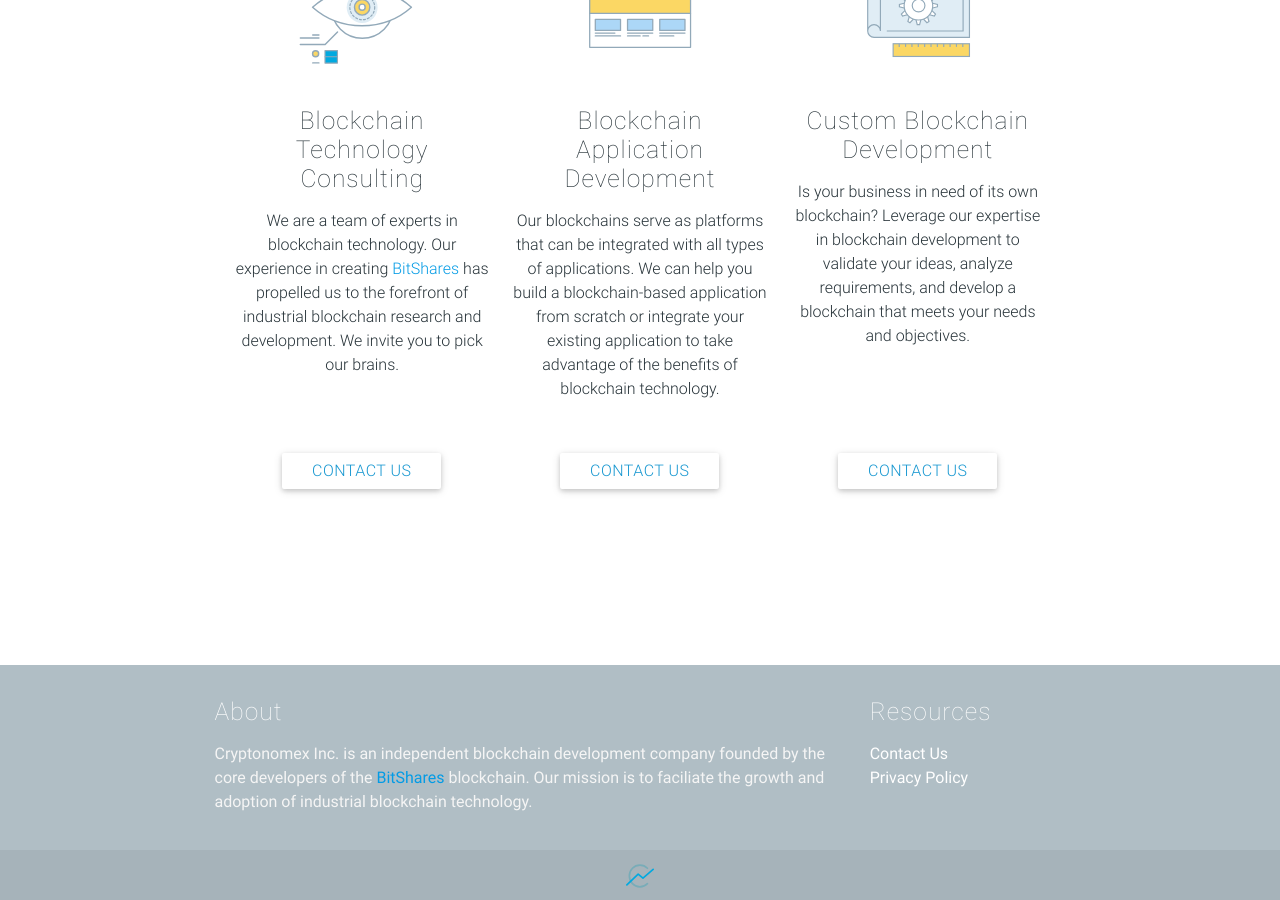
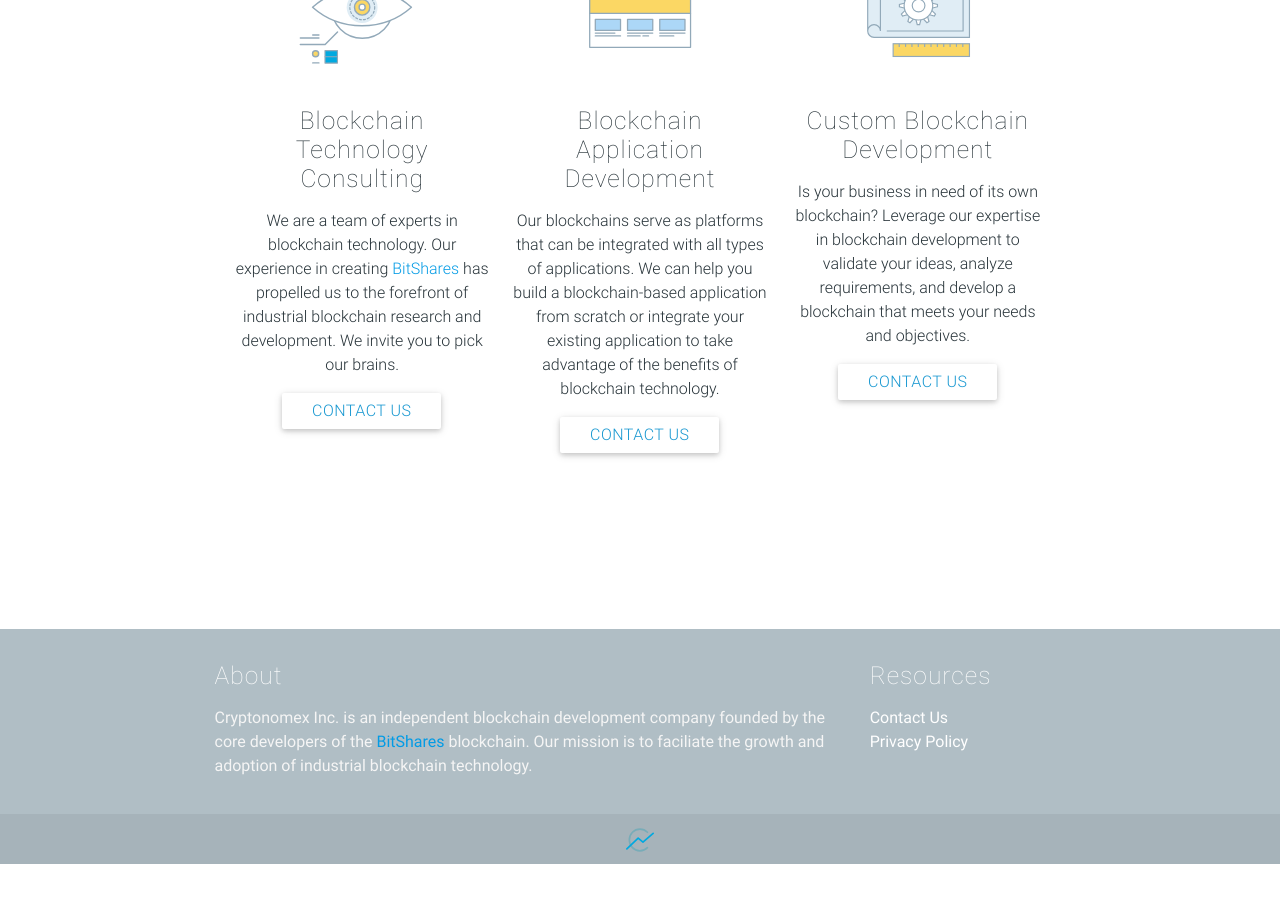
Before and after one commit to cryptonomex/cryptonomex.github.io, a Jekyll site: the page built from index.html, in a window 1280 px wide and 900 px high, scrolled down 1582 px. Built offline with Jekyll 4.4.1, drawn with Linux system fonts in a browser that asks for light colours; nearby versions of some CDN libraries; after the commit the page ends 2446 px from its top, so only the background shows below that.

Commit message:
contact button - mobile fix

```diff
--- a/index.html
+++ b/index.html
@@ -71,6 +71,11 @@ layout: default
                    We invite you to pick our brains.
                </p>
              </div>
+                <div class="icon-block">
+                  <p class="light center">
+                    <a href="/contact/" id="download-button" class="btn waves-effect waves-light white lighten-1 blue-text-ci">Contact Us</a>
+                  </p>
+                </div>
            </div>
 
            <div class="col s12 m4">
@@ -84,6 +89,11 @@ layout: default
                    you build a blockchain-based application from scratch or integrate your existing application to
                    take advantage of the benefits of blockchain technology.
                </p>
+                <div class="icon-block">
+                  <p class="light center">
+                    <a href="/contact/" id="download-button" class="btn waves-effect waves-light white lighten-1 blue-text-ci">Contact Us</a>
+                  </p>
+                </div>
              </div>
            </div>
 
@@ -96,40 +106,14 @@ layout: default
                    Leverage our expertise in blockchain development to validate your ideas,
                    analyze requirements, and develop a blockchain that meets your needs and objectives.
                </p>
-             </div>
+                <div class="icon-block">
+                  <p class="light center">
+                    <a href="/contact/" id="download-button" class="btn waves-effect waves-light white lighten-1 blue-text-ci">Contact Us</a>
+                  </p>
+                </div>
            </div>
-
-
          </div>
 
-         <div class="row">
-
-           <div class="col s12 m4">
-             <div class="icon-block">
-               <p class="light center">
-                   <a href="/contact/" id="download-button" class="btn waves-effect waves-light white lighten-1 blue-text-ci">Contact Us</a>
-               </p>
-             </div>
-           </div>
-
-           <div class="col s12 m4">
-             <div class="icon-block">
-               <p class="light center">
-                   <a href="/contact/" id="download-button" class="btn waves-effect waves-light white lighten-1 blue-text-ci">Contact Us</a>
-               </p>
-             </div>
-           </div>
-
-           <div class="col s12 m4">
-             <div class="icon-block">
-               <p class="light center">
-                   <a href="/contact/" id="download-button" class="btn waves-effect waves-light white lighten-1 blue-text-ci">Contact Us</a>
-               </p>
-             </div>
-           </div>
-
-
-         </div>
 
 
    </div>
```
